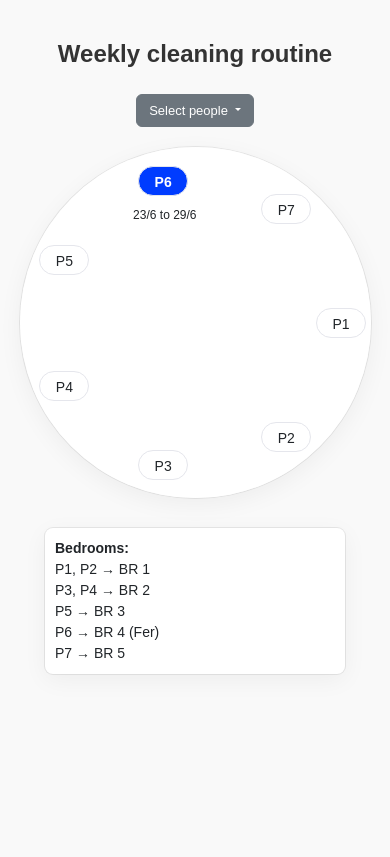
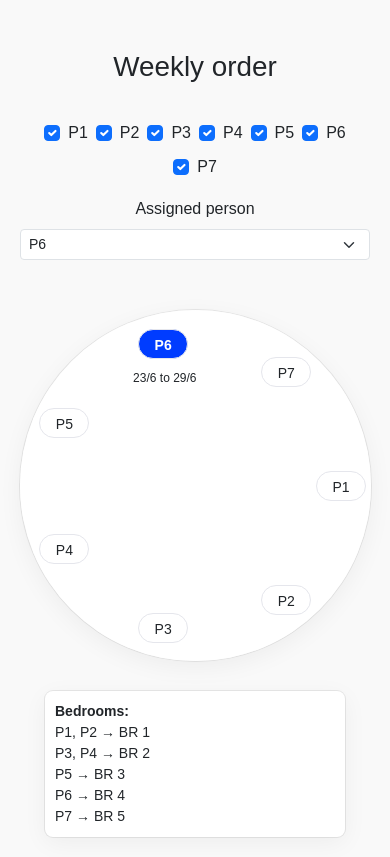
Before and after one commit to FRomeroDev/weekly-cleaning-rotation-ui, a plain HTML site: page index.html in a window 390 px wide. Drawn offline with nearby package versions, Linux system fonts and the light colour scheme.

Commit message:
Mobile responnsive ajust

```diff
--- a/index.html
+++ b/index.html
@@ -2,45 +2,49 @@
 <html>
 
 <head>
-    <title>Weekly cleaning</title>
+    <title>Weekly Cleaning</title>
     <meta name="viewport" content="width=device-width, initial-scale=1.0">
     <link href="https://cdn.jsdelivr.net/npm/bootstrap@5.3.0/dist/css/bootstrap.min.css" rel="stylesheet">
     <style>
+        html {
+            font-size: 1rem;
+        }
+
         body {
             font-family: sans-serif;
             text-align: center;
             margin: 0;
-            padding: 20px;
+            padding: 1.25rem;
             background-color: #f9f9f9;
         }
 
         h1 {
-            margin-bottom: 20px;
+            margin-bottom: 2.375rem;
+            margin-top: 1.875rem;
         }
 
         .circle {
             position: relative;
             width: 90vw;
-            max-width: 360px;
             height: 90vw;
-            max-height: 360px;
-            margin: 20px auto;
+            max-height: 22.5rem;
+            margin: 3.125rem auto 0;
             border-radius: 50%;
             background: #fffffff7;
-            box-shadow: rgba(0, 0, 0, 0.05) 0px 6px 24px 0px, rgba(0, 0, 0, 0.08) 0px 0px 0px 1px;
+            box-shadow: rgba(0, 0, 0, 0.05) 0rem 0.375rem 1.5rem 0rem, rgba(0, 0, 0, 0.08) 0rem 0rem 0rem 0.0625rem;
         }
 
         .person {
             position: absolute;
-            width: 50px;
-            height: 30px;
-            margin: -15px 0 0 -25px;
+            width: 3.125rem;
+            height: 1.875rem;
+            margin: -0.9375rem 0 0 -1.5625rem;
             text-align: center;
             background: white;
-            border: 0.5px solid rgb(229, 230, 236);
-            line-height: 30px;
-            border-radius: 40px;
-            font-size: 14px;
+            border: 0.03125rem solid rgb(229, 230, 236);
+            line-height: 1.875rem;
+            border-radius: 2.5rem;
+            font-size: 0.875rem;
         }
 
         .highlight {
@@ -52,54 +56,53 @@
         .date-label {
             position: absolute;
             text-align: center;
-            font-size: 12px;
-            margin-left: -30px;
+            font-size: 0.75rem;
+            margin-left: -1.875rem;
         }
 
         .legend {
-            margin-top: 30px;
-            font-size: 14px;
+            margin-top: 1.875rem;
+            font-size: 0.875rem;
             text-align: left;
-            max-width: 300px;
+            max-width: 18.75rem;
             margin-left: auto;
             margin-right: auto;
             background: #fff;
-            padding: 10px;
-            border-radius: 8px;
-            box-shadow: rgba(0, 0, 0, 0.05) 0px 6px 24px 0px, rgba(0, 0, 0, 0.08) 0px 0px 0px 1px;
+            padding: 0.625rem;
+            border-radius: 0.5rem;
+            box-shadow: rgba(0, 0, 0, 0.05) 0rem 0.375rem 1.5rem 0rem, rgba(0, 0, 0, 0.08) 0rem 0rem 0rem 0.0625rem;
         }
 
-        .dropdown-toggle {
-            font-size: 13px;
-            margin-top: 15px;
-        }
-
-        .title-style {
-            font-size: 24px !important;
-            margin-bottom: 10px;
-            padding-top: 20px;
-            color: #333;
-            font-weight: 900;
+        .form-check {
+            text-align: left;
         }
     </style>
 </head>
 
 <body>
-    <h2 class="title-style">Weekly cleaning routine</h2>
-    <div class="dropdown mb-3">
-        <button class="btn btn-secondary dropdown-toggle" type="button" data-bs-toggle="dropdown" aria-expanded="false">
-            Select people
-        </button>
-        <ul class="dropdown-menu" id="dropdown-menu">
-            <li><a class="dropdown-item" href="#" onclick="setPersonCount(1)">1</a></li>
-            <li><a class="dropdown-item" href="#" onclick="setPersonCount(2)">2</a></li>
-            <li><a class="dropdown-item" href="#" onclick="setPersonCount(3)">3</a></li>
-            <li><a class="dropdown-item" href="#" onclick="setPersonCount(4)">4</a></li>
-            <li><a class="dropdown-item" href="#" onclick="setPersonCount(5)">5</a></li>
-            <li><a class="dropdown-item" href="#" onclick="setPersonCount(6)">6</a></li>
-            <li><a class="dropdown-item" href="#" onclick="setPersonCount(7)">7</a></li>
-        </ul>
-    </div>
+    <h1>Weekly order</h1>
+    <form id="personForm" class="mb-3">
+        <div class="d-flex flex-wrap justify-content-center gap-2">
+            <div class="form-check"><input class="form-check-input" type="checkbox" value="P1" id="P1" checked><label
+                    class="form-check-label" for="P1">P1</label></div>
+            <div class="form-check"><input class="form-check-input" type="checkbox" value="P2" id="P2" checked><label
+                    class="form-check-label" for="P2">P2</label></div>
+            <div class="form-check"><input class="form-check-input" type="checkbox" value="P3" id="P3" checked><label
+                    class="form-check-label" for="P3">P3</label></div>
+            <div class="form-check"><input class="form-check-input" type="checkbox" value="P4" id="P4" checked><label
+                    class="form-check-label" for="P4">P4</label></div>
+            <div class="form-check"><input class="form-check-input" type="checkbox" value="P5" id="P5" checked><label
+                    class="form-check-label" for="P5">P5</label></div>
+            <div class="form-check"><input class="form-check-input" type="checkbox" value="P6" id="P6" checked><label
+                    class="form-check-label" for="P6">P6</label></div>
+            <div class="form-check"><input class="form-check-input" type="checkbox" value="P7" id="P7" checked><label
+                    class="form-check-label" for="P7">P7</label></div>
+        </div>
+        <div class="mt-3">
+            <label for="overridePerson" class="form-label">Assigned person</label>
+            <select id="overridePerson" class="form-select form-select-sm" onchange="drawCircle()"></select>
+        </div>
+    </form>
 
     <div class="circle" id="circle"></div>
 
@@ -108,7 +111,7 @@
         P1, P2 → BR 1<br>
         P3, P4 → BR 2<br>
         P5 → BR 3<br>
-        P6 → BR 4 (Fer)<br>
+        P6 → BR 4<br>
         P7 → BR 5
     </div>
 
@@ -135,15 +138,45 @@
             };
         }
 
+        function updatePeople() {
+            const checkboxes = document.querySelectorAll('#personForm input[type="checkbox"]');
+            const overrideSelect = document.getElementById('overridePerson');
+            names = [];
+            overrideSelect.innerHTML = '';
+            checkboxes.forEach(cb => {
+                if (cb.checked) {
+                    names.push(cb.value);
+                    const opt = document.createElement('option');
+                    opt.value = cb.value;
+                    opt.textContent = cb.value;
+                    overrideSelect.appendChild(opt);
+                }
+            });
+
+            const now = new Date();
+            const currentWeek = getWeekNumber(now);
+            const fullRotation = ["P1", "P2", "P3", "P4", "P5", "P6", "P7"];
+            const assigned = fullRotation[(currentWeek - baseWeek) % fullRotation.length];
+
+            if (names.includes(assigned)) {
+                overrideSelect.value = assigned;
+            }
+
+            drawCircle();
+        }
+
+        document.querySelectorAll('#personForm input[type="checkbox"]').forEach(cb => {
+            cb.addEventListener('change', updatePeople);
+        });
+
         function drawCircle() {
             const container = document.getElementById('circle');
             container.innerHTML = '';
             const radius = container.offsetWidth / 2 - 30;
             const center = container.offsetWidth / 2;
             const now = new Date();
-            const currentWeek = getWeekNumber(now);
-            const index = (currentWeek - baseWeek) % names.length;
             const weekRange = getWeekRange(now);
+            const selectedPerson = document.getElementById('overridePerson')?.value;
 
             names.forEach((name, i) => {
                 const angle = (2 * Math.PI * i) / names.length;
@@ -151,13 +184,13 @@
                 const y = center + radius * Math.sin(angle);
 
                 const div = document.createElement('div');
-                div.className = 'person' + (i === index ? ' highlight' : '');
+                div.className = 'person' + (name === selectedPerson ? ' highlight' : '');
                 div.style.left = `${x}px`;
                 div.style.top = `${y}px`;
                 div.textContent = name;
                 container.appendChild(div);
 
-                if (i === index) {
+                if (name === selectedPerson) {
                     const dateLabel = document.createElement('div');
                     dateLabel.className = 'date-label';
                     dateLabel.style.left = `${x}px`;
@@ -168,16 +201,8 @@
             });
         }
 
-        function setPersonCount(count) {
-            names = [];
-            for (let i = 1; i <= count; i++) {
-                names.push(`P${i}`);
-            }
-            drawCircle();
-        }
-
         window.addEventListener('resize', drawCircle);
-        drawCircle();
+        updatePeople();
     </script>
     <script src="https://cdn.jsdelivr.net/npm/bootstrap@5.3.0/dist/js/bootstrap.bundle.min.js"></script>
 </body>
```
